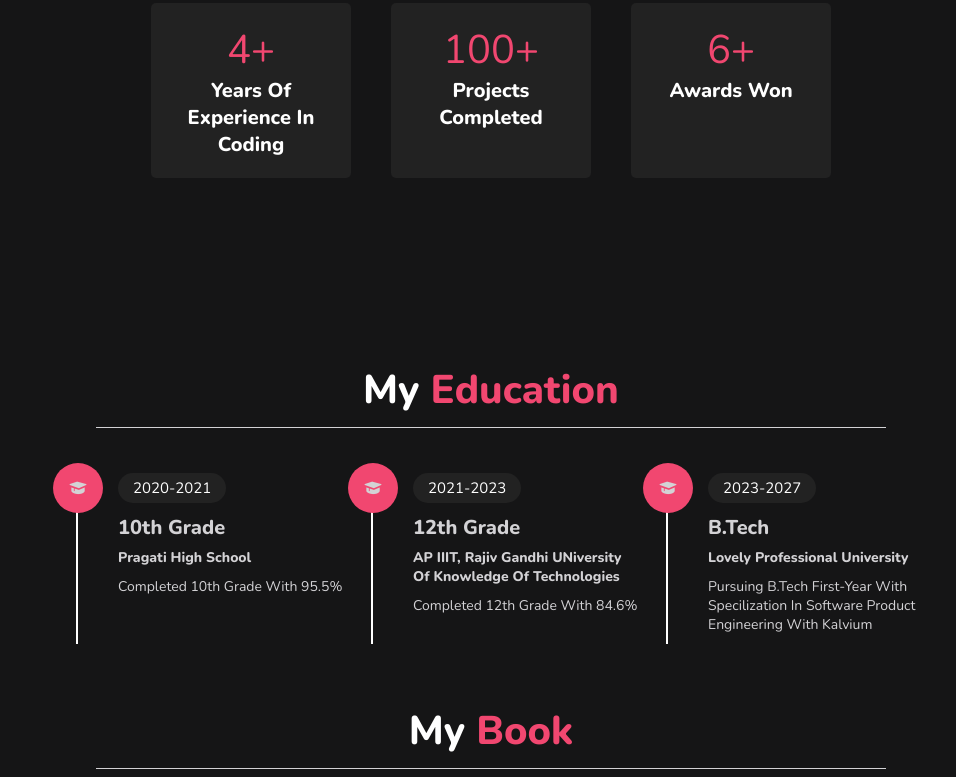
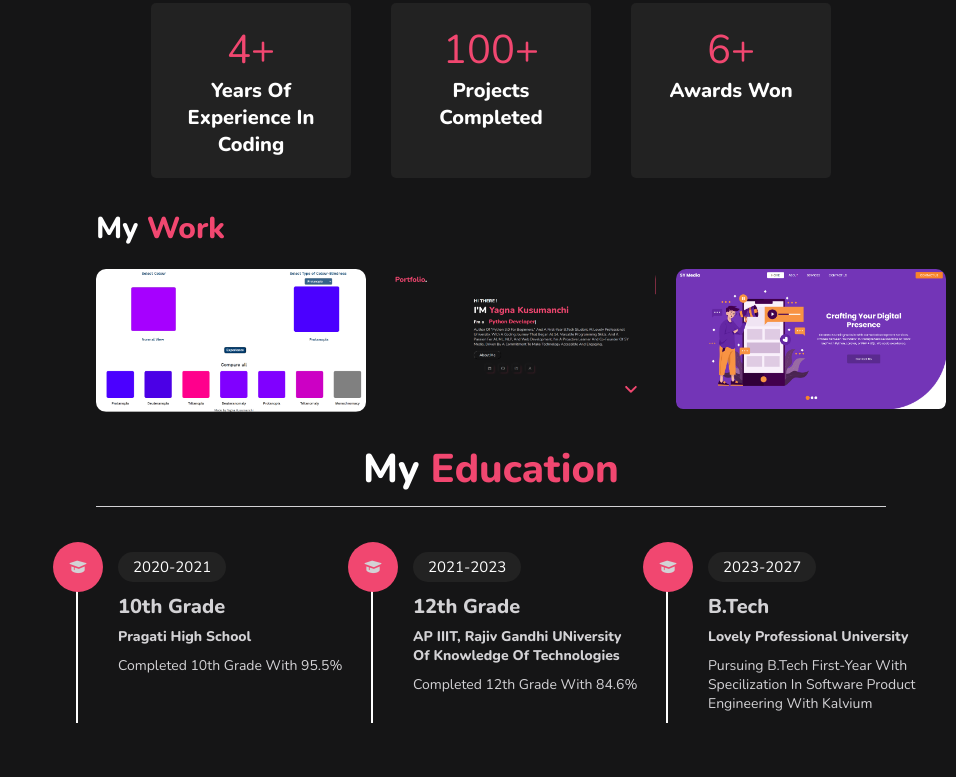
Before and after one commit to Yagna123k/Portfolio-1, a plain HTML site: page index.html in a window 1280 px wide. Shown: the part 1257-2034 px from the top of the page, without its empty margins (324-1280 px from the left). Drawn offline with nearby package versions, Linux system fonts and the light colour scheme; a script that the page names is missing; a web font is replaced by a local one.

Commit message:
Version-3

```diff
--- a/index.html
+++ b/index.html
@@ -84,6 +84,33 @@
                 <div class="box">
                     <span>6+</span>
                     <h3>awards won</h3>
+                </div>
+            </div>
+        </div>
+
+        <div class="projects">
+            <h2 class="sub-title">My <span>Work</span></h2>
+            <div class="container">
+                <div class="work">
+                    <img src="work-1.png" alt="">
+                    <div class="layer">
+                        <h3>Experience Colour-Blindness</h3>
+                        <a href="https://yagna123k.github.io/Experience_Colour-blindness/"><svg xmlns="http://www.w3.org/2000/svg" height="1em" viewBox="0 0 512 512"><!--! Font Awesome Free 6.4.2 by @fontawesome - https://fontawesome.com License - https://fontawesome.com/license (Commercial License) Copyright 2023 Fonticons, Inc. --><path d="M320 0c-17.7 0-32 14.3-32 32s14.3 32 32 32h82.7L201.4 265.4c-12.5 12.5-12.5 32.8 0 45.3s32.8 12.5 45.3 0L448 109.3V192c0 17.7 14.3 32 32 32s32-14.3 32-32V32c0-17.7-14.3-32-32-32H320zM80 32C35.8 32 0 67.8 0 112V432c0 44.2 35.8 80 80 80H400c44.2 0 80-35.8 80-80V320c0-17.7-14.3-32-32-32s-32 14.3-32 32V432c0 8.8-7.2 16-16 16H80c-8.8 0-16-7.2-16-16V112c0-8.8 7.2-16 16-16H192c17.7 0 32-14.3 32-32s-14.3-32-32-32H80z" fill="#d3d3d5"/></svg></a>
+                    </div>
+                </div>
+                <div class="work">
+                    <img src="work-2.png" alt="">
+                    <div class="layer">
+                        <h3>My Portfolio</h3>
+                        <a href="https://yagna123k.github.io/Portfolio-1/"><svg xmlns="http://www.w3.org/2000/svg" height="1em" viewBox="0 0 512 512"><!--! Font Awesome Free 6.4.2 by @fontawesome - https://fontawesome.com License - https://fontawesome.com/license (Commercial License) Copyright 2023 Fonticons, Inc. --><path d="M320 0c-17.7 0-32 14.3-32 32s14.3 32 32 32h82.7L201.4 265.4c-12.5 12.5-12.5 32.8 0 45.3s32.8 12.5 45.3 0L448 109.3V192c0 17.7 14.3 32 32 32s32-14.3 32-32V32c0-17.7-14.3-32-32-32H320zM80 32C35.8 32 0 67.8 0 112V432c0 44.2 35.8 80 80 80H400c44.2 0 80-35.8 80-80V320c0-17.7-14.3-32-32-32s-32 14.3-32 32V432c0 8.8-7.2 16-16 16H80c-8.8 0-16-7.2-16-16V112c0-8.8 7.2-16 16-16H192c17.7 0 32-14.3 32-32s-14.3-32-32-32H80z" fill="#d3d3d5"/></svg></a>
+                    </div>
+                </div>
+                <div class="work">
+                    <img src="work-3.png" alt="">
+                    <div class="layer">
+                        <h3>SY Media</h3>
+                        <a href="https://yagna123k.github.io/SY-Media/"><svg xmlns="http://www.w3.org/2000/svg" height="1em" viewBox="0 0 512 512"><!--! Font Awesome Free 6.4.2 by @fontawesome - https://fontawesome.com License - https://fontawesome.com/license (Commercial License) Copyright 2023 Fonticons, Inc. --><path d="M320 0c-17.7 0-32 14.3-32 32s14.3 32 32 32h82.7L201.4 265.4c-12.5 12.5-12.5 32.8 0 45.3s32.8 12.5 45.3 0L448 109.3V192c0 17.7 14.3 32 32 32s32-14.3 32-32V32c0-17.7-14.3-32-32-32H320zM80 32C35.8 32 0 67.8 0 112V432c0 44.2 35.8 80 80 80H400c44.2 0 80-35.8 80-80V320c0-17.7-14.3-32-32-32s-32 14.3-32 32V432c0 8.8-7.2 16-16 16H80c-8.8 0-16-7.2-16-16V112c0-8.8 7.2-16 16-16H192c17.7 0 32-14.3 32-32s-14.3-32-32-32H80z" fill="#d3d3d5"/></svg></a>
+                    </div>
                 </div>
             </div>
         </div>
--- a/style.css
+++ b/style.css
@@ -287,6 +287,73 @@ section{
     color: #fff;
 }
 
+.about .projects{
+    padding-left: 6rem;
+}
+
+.projects h2{
+    font-size: 3rem;
+    color: white;
+}
+
+.projects h2 span{
+    color: var(--pink);
+}
+
+.about .projects .container{
+    margin-top: 2rem;
+    display: grid;
+    grid-template-columns: repeat(auto-fit, minmax(250px, 1fr));
+    grid-gap: 2rem;
+}
+
+.work{
+    border-radius: 10px;
+    position: relative;
+    overflow: hidden;
+}
+
+.work img{
+    width: 100%;
+    border-radius: 7px;
+    display: block;
+}
+
+.work .layer{
+    font-size: 1.5rem;
+    width: 100%;
+    height: 0;
+    background: linear-gradient(rgba(37, 37, 37, 0.6), var(--pink));
+    border-radius: 10px;
+    position: absolute;
+    left:0;
+    bottom: 0;
+    overflow: hidden;
+    display: flex;
+    align-items: center;
+    justify-content: center;
+    flex-direction: column;
+    padding: 0 3rem;
+    text-align: center;
+    transition: height 0.5s;
+}
+
+.layer h3{
+    font-size: 1.5rem;
+    color: var(--gray);
+    margin-bottom: 1rem;
+}
+
+.work:hover{
+    transform: scale(1.05);
+}
+
+.work:hover .layer{
+    height: 100%;
+}
+
+/* Education */
+
 .education .box-container{
     display: flex;
     align-items: top;
```
Also changed, not shown: work-1.png (added), work-2.png (added), work-3.png (added).
